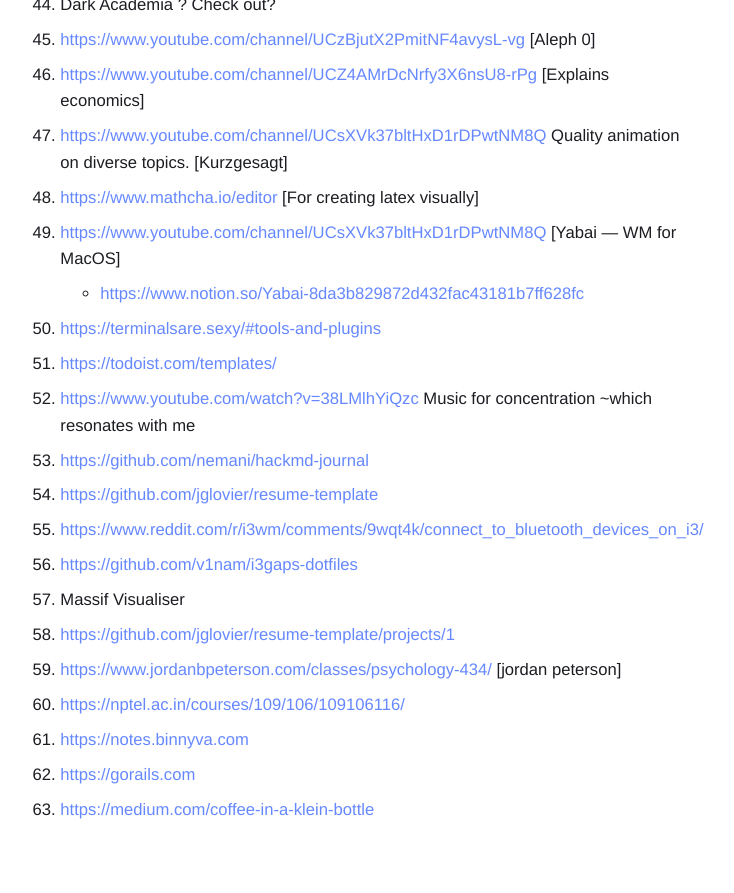
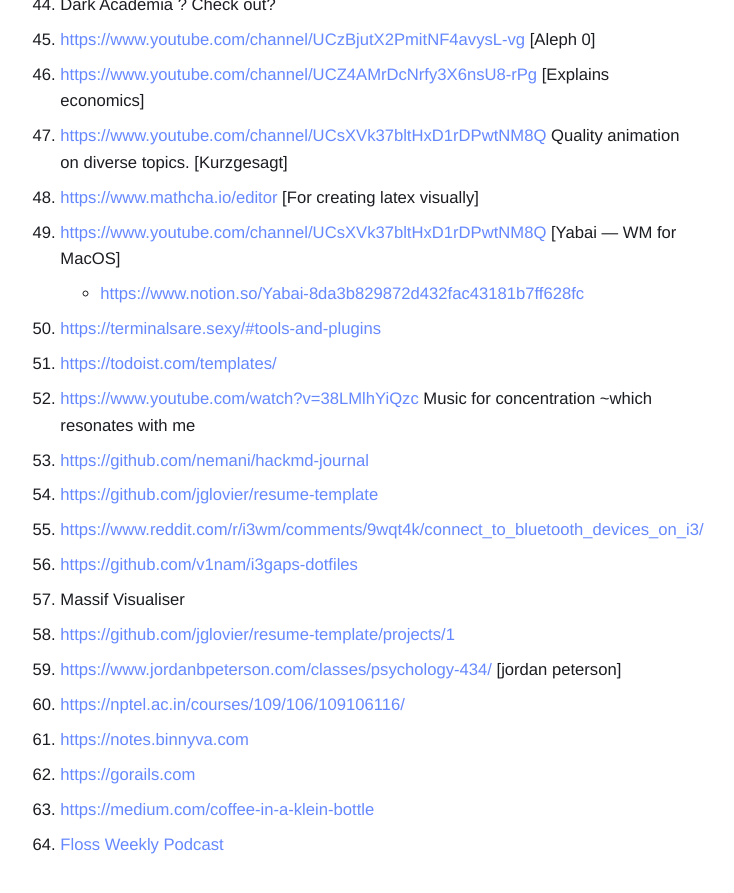
Before and after one commit to rish-singhal/blogs, a Jekyll site: the page built from resources.md, in a window 1280 px wide and 900 px high, scrolled down 2165 px. Shown: the top 893 px of the window, without its empty margins (283-1017 px from the left). Built offline with Jekyll 4.4.1, drawn with Linux system fonts in a browser that asks for light colours; before the commit the page ends 3030 px from its top, so only the background shows below that.

Commit message:
added link

```diff
--- a/resources.md
+++ b/resources.md
@@ -73,3 +73,4 @@
 61. [https://notes.binnyva.com](https://notes.binnyva.com/)
 62. [https://gorails.com](https://gorails.com/)
 63. [https://medium.com/coffee-in-a-klein-bottle](https://medium.com/coffee-in-a-klein-bottle)
+64. [Floss Weekly Podcast](https://twit.tv/shows/floss-weekly)
```
